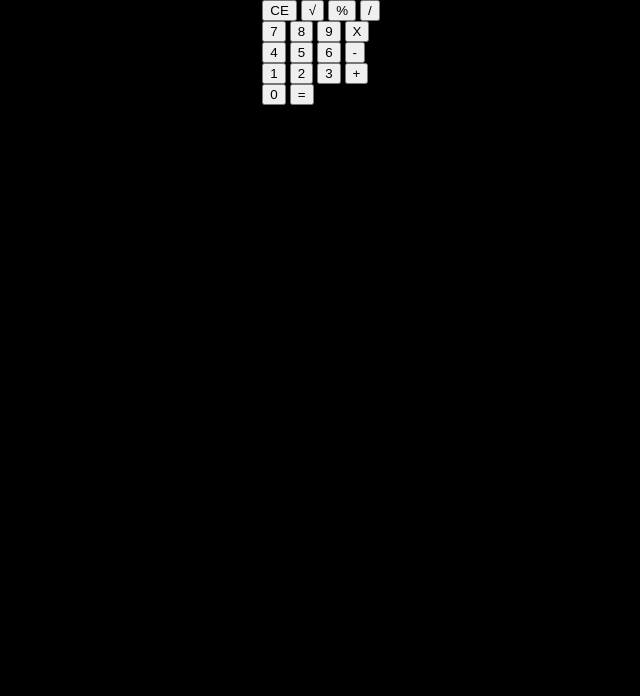
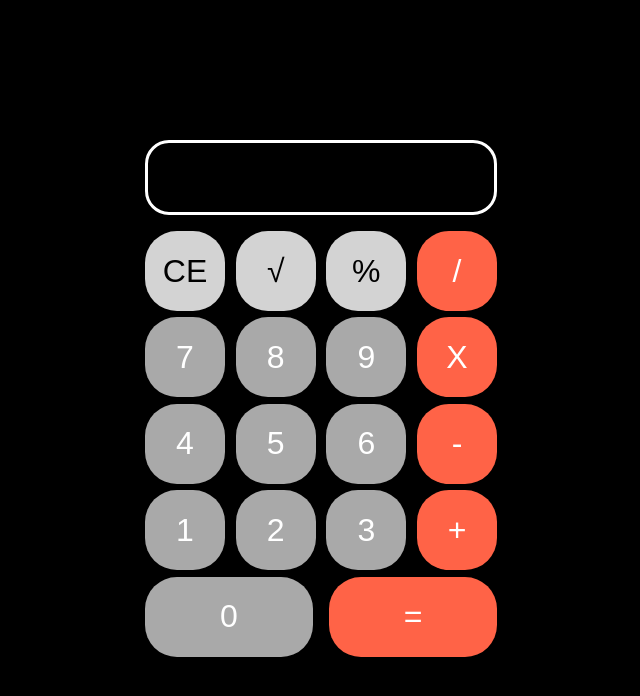
Before and after one commit to VitorG718/calculator-html, a plain HTML site: page index.html in a window 1280 px wide. Shown: the whole page, without its empty margins (319-959 px from the left). Drawn offline with Linux system fonts and the light colour scheme.

Commit message:
CSS developed

```diff
--- a/index.html
+++ b/index.html
@@ -9,33 +9,36 @@
 </head>
 <body>
     <div class="content">
-        <div class="rows">
-            <button>CE</button>
-            <button>√</button>
-            <button>%</button>
-            <button>/</button>
+        <div class="display">
+            <input id="display" type="text" disabled>
         </div>
         <div class="rows">
-            <button>7</button>
-            <button>8</button>
-            <button>9</button>
-            <button>X</button>
+            <button class="gray small">CE</button>
+            <button class="gray small">√</button>
+            <button class="gray small">%</button>
+            <button class="orange small">/</button>
         </div>
         <div class="rows">
-            <button>4</button>
-            <button>5</button>
-            <button>6</button>
-            <button>-</button>
+            <button class="darkgray small">7</button>
+            <button class="darkgray small">8</button>
+            <button class="darkgray small">9</button>
+            <button class="orange small">X</button>
         </div>
         <div class="rows">
-            <button>1</button>
-            <button>2</button>
-            <button>3</button>
-            <button>+</button>
+            <button class="darkgray small">4</button>
+            <button class="darkgray small">5</button>
+            <button class="darkgray small">6</button>
+            <button class="orange small">-</button>
         </div>
         <div class="rows">
-            <button>0</button>
-            <button>=</button>
+            <button class="darkgray small">1</button>
+            <button class="darkgray small">2</button>
+            <button class="darkgray small">3</button>
+            <button class="orange small">+</button>
+        </div>
+        <div class="rows">
+            <button class="darkgray large">0</button>
+            <button class="orange large">=</button>
         </div>
     </div>
 </body>
--- a/style.css
+++ b/style.css
@@ -1,8 +1,76 @@
 body {
     margin: 0;
     padding: 0;
+    height: 100vh;
     background-color: black;
     display: flex;
+    justify-content: center;
     align-items: center;
+}
+
+.rows {
+    display: flex;
+    width: 22rem;
+    height: 5rem;
+    justify-content: space-between;
+    padding: 0.2rem;
+}
+
+button {
+    color: white;
+    border: none;
+    outline: none;
+    border-radius: 2rem;
+    font-size: 2rem;
+    transition: background 0.5s;
+}
+
+button:hover {
+    border: 2px white solid;
+}
+
+button:active {
+    background-color: white;
+}
+
+.orange {
+    background-color: tomato;
+}
+
+.gray {
+    background-color: lightgrey;
+    color: black;
+}
+
+.darkgray {
+    background-color: darkgray;
+}
+
+.small {
+    width: 5rem;
+}
+
+.large {
+    width: 10.5rem;
+}
+
+.display {
+    display: flex;
     justify-content: center;
+    align-items: center;
+    padding-bottom: 0.8rem;
 }
+
+#display {
+    border: 0;
+    height: 3.5rem;
+    width: 20rem;
+    color: white;
+    border: 3px white solid;
+    background: none;
+    border-radius: 1.5rem;
+    padding: 0.4rem 0.8rem;
+    font-size: xx-large;
+    text-align: right;
+    outline: none;
+}
```
